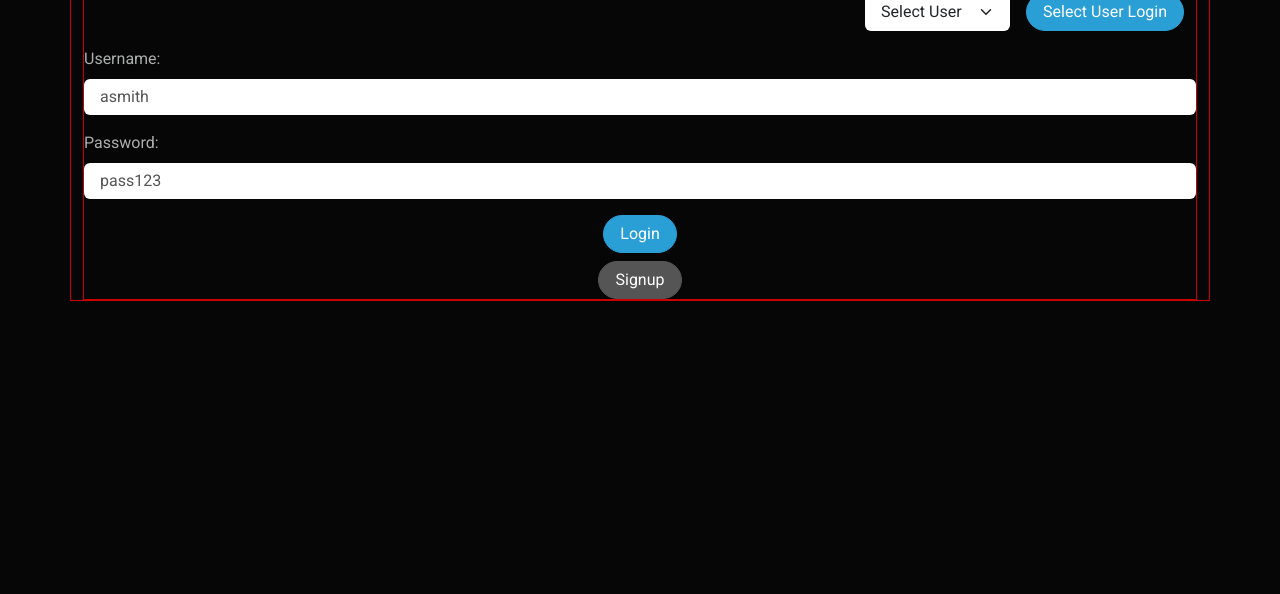
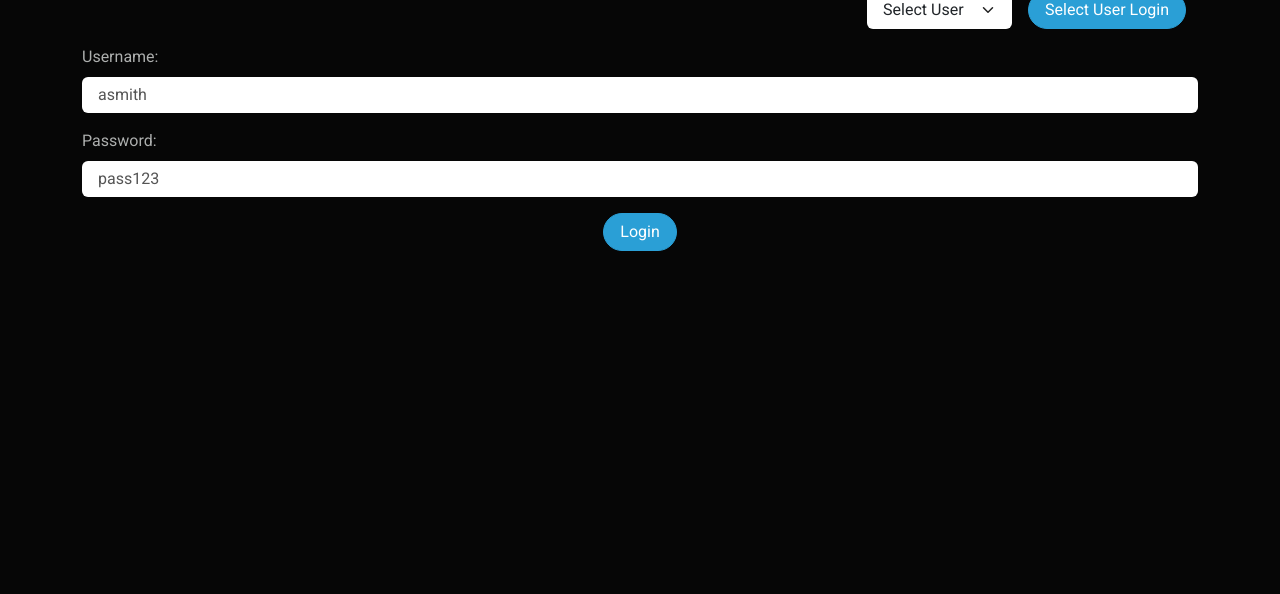
Before and after one commit to kggrinch/Airport_Application_Extended, a plain HTML site: page Project/frontend/authentication.html in a window 1280 px wide. Shown: the part 206-800 px from the top of the page. Drawn offline with nearby package versions, Linux system fonts and the light colour scheme; no server answers.

Commit message:
cleaned up authentication page

```diff
--- a/Project/frontend/authentication.html
+++ b/Project/frontend/authentication.html
@@ -8,14 +8,14 @@
     <script src="https://code.jquery.com/jquery-3.6.0.min.js"></script>
   </head>
   <body>
-    <div class="container border border-1 border-danger">
+    <div class="container">
 
       <header class="text-light py-3 mb-4">
         <h1 class="text-center">Airport Terminal</h1>
       </header>
 
       <!-- Main Content Section -->
-      <main class="border border-1 border-danger">
+      <main>
         <div class="container mb-3">
           <div class="row align-items-center">
             <div class="col">
@@ -50,9 +50,10 @@
                 <button type="submit" name="action" value="login" class="btn btn-primary rounded-pill">Login</button>
             </div>
         </form>
-        <div class="text-center mt-2">
+        <!-- Sign up feature will be implemented in the future -->
+        <!-- <div class="text-center mt-2">
             <button type="submit" name="action" value="signup" class="btn btn-secondary rounded-pill">Signup</button>
-        </div>
+        </div> -->
 
       </main>
 
```
